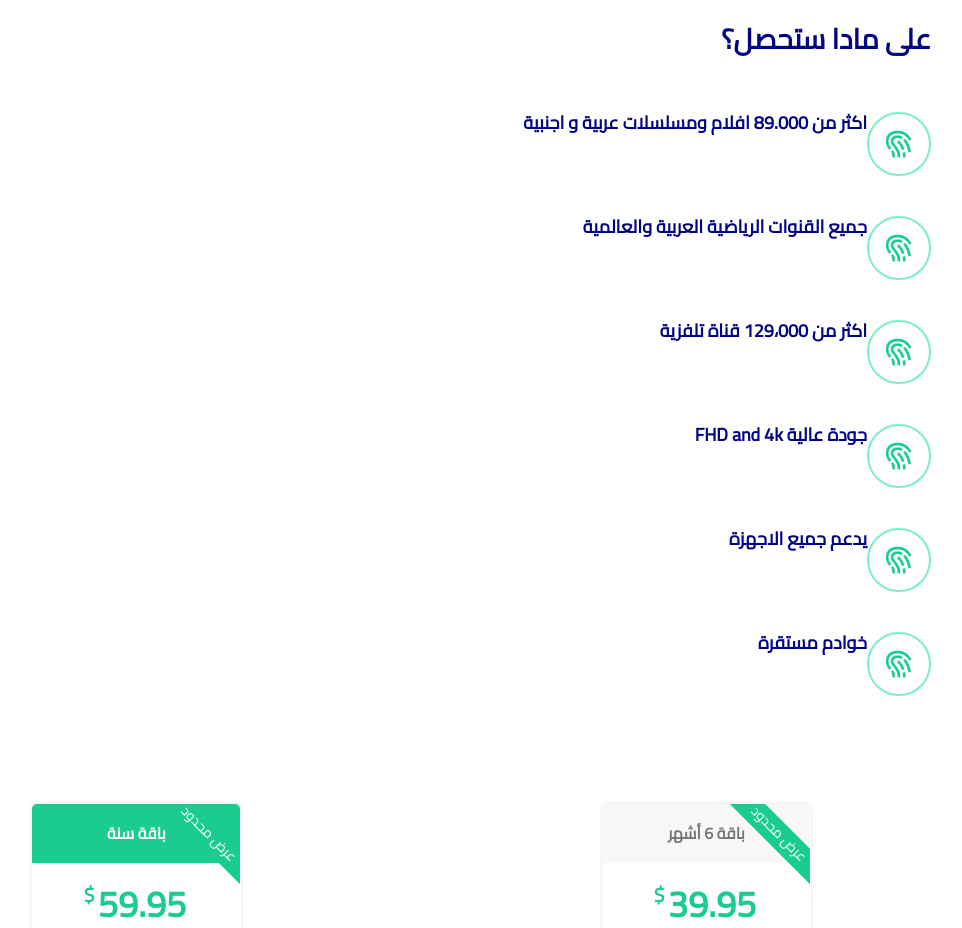
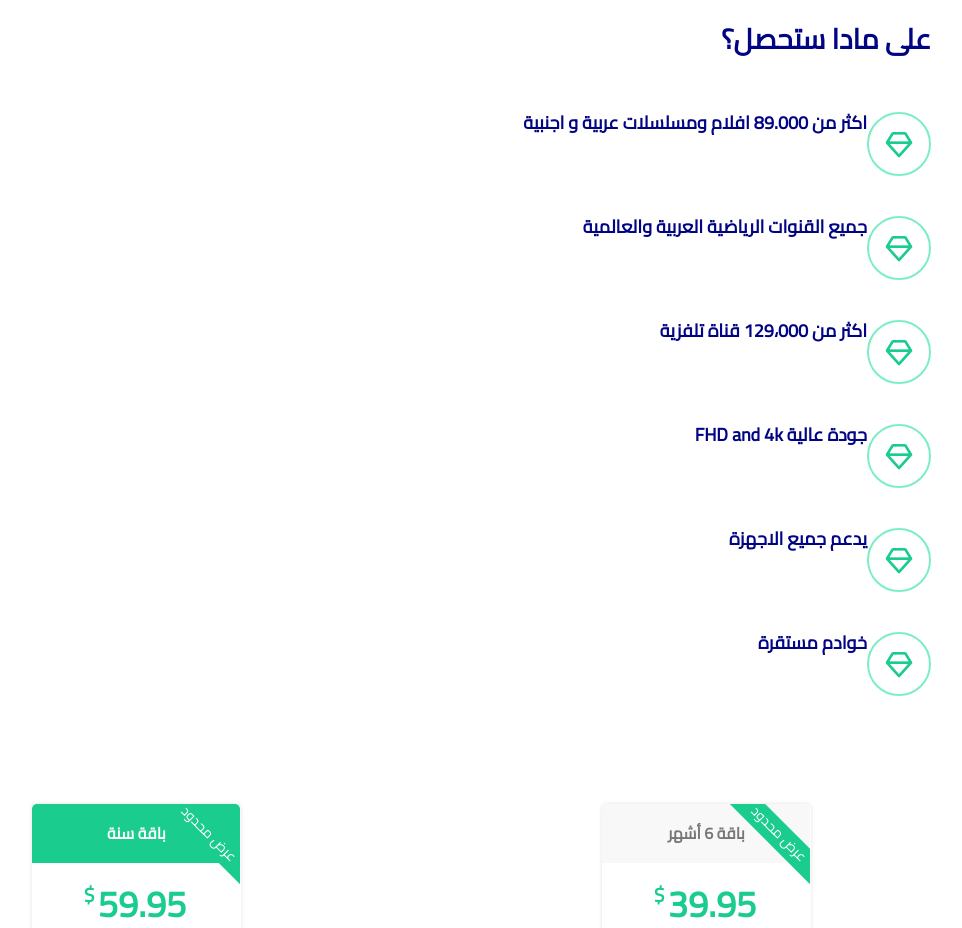
Before and after one commit to FouadBerradi20/iptv, a plain HTML site: page index.html in a window 1280 px wide. Shown: the part 780-1708 px from the top of the page, without its empty margins (219-1181 px from the left). Drawn offline with Linux system fonts and the light colour scheme.

Commit message:
add icon diamon

```diff
--- a/index.html
+++ b/index.html
@@ -117,27 +117,27 @@
             <h3> على مادا ستحصل؟</h3>
 
             <div class="icon-box" data-aos="zoom-in" data-aos-delay="100">
-              <div class="icon"><i class="bx bx-fingerprint"></i></div>
+              <div class="icon"><i class="bx bx-diamond"></i></div>
               <h3 class="title">اكثر من 89.000 افلام ومسلسلات عربية و اجنبية</h3>
             </div>
             <div class="icon-box" data-aos="zoom-in" data-aos-delay="100">
-              <div class="icon"><i class="bx bx-fingerprint"></i></div>
+              <div class="icon"><i class="bx bx-diamond"></i></div>
               <h3 class="title">جميع القنوات الرياضية العربية والعالمية </h3>
             </div>
             <div class="icon-box" data-aos="zoom-in" data-aos-delay="100">
-              <div class="icon"><i class="bx bx-fingerprint"></i></div>
+              <div class="icon"><i class="bx bx-diamond"></i></div>
               <h3 class="title">اكثر من 129،000 قناة تلفزية</h3>
             </div>
             <div class="icon-box" data-aos="zoom-in" data-aos-delay="100">
-              <div class="icon"><i class="bx bx-fingerprint"></i></div>
+              <div class="icon"><i class="bx bx-diamond"></i></div>
               <h3 class="title">جودة عالية FHD and 4k</h3>
             </div>
             <div class="icon-box" data-aos="zoom-in" data-aos-delay="100">
-              <div class="icon"><i class="bx bx-fingerprint"></i></div>
+              <div class="icon"><i class="bx bx-diamond"></i></div>
               <h3 class="title">يدعم جميع الاجهزة</h3>
             </div>
             <div class="icon-box" data-aos="zoom-in" data-aos-delay="100">
-              <div class="icon"><i class="bx bx-fingerprint"></i></div>
+              <div class="icon"><i class="bx bx-diamond"></i></div>
               <h3 class="title">خوادم مستقرة</h3>
             </div>
 
```
